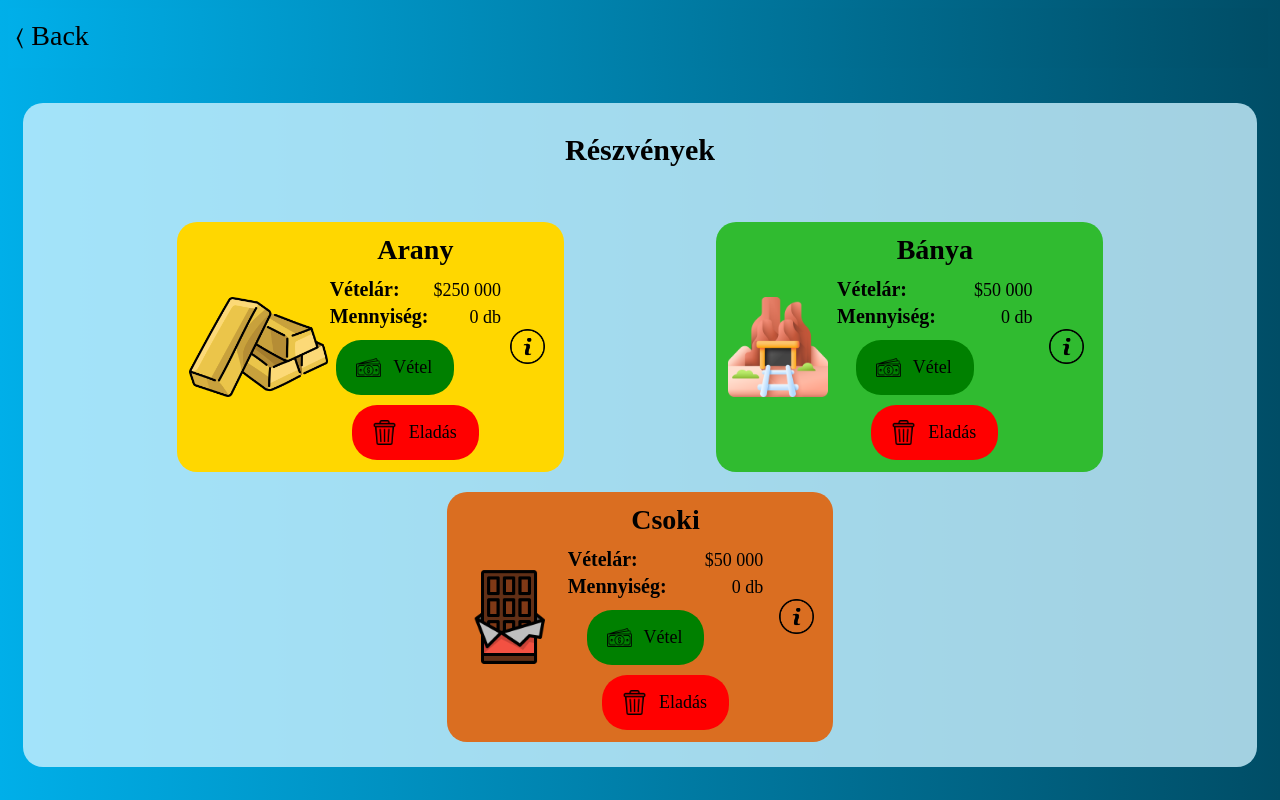
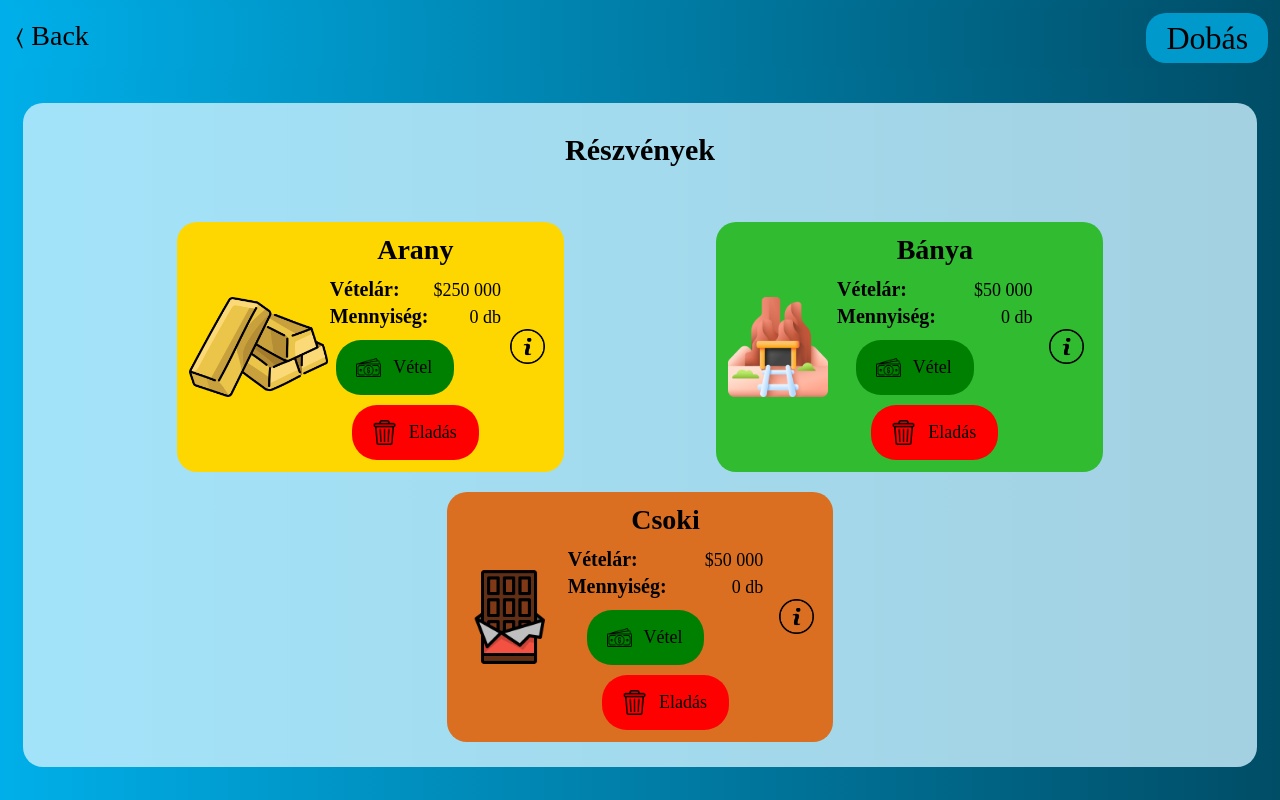
Before and after one commit to dvd2001/MyFirstMillion, an Angular app: page /game in a window 1280 px wide. Shown: the top 800 px of the page. Built offline with nearby package versions, Linux system fonts and the light colour scheme.

Commit message:
Adding roll btn to navbar

```diff
--- a/src/app/components/game-page/game-page.css
+++ b/src/app/components/game-page/game-page.css
@@ -245,6 +245,22 @@ h2 {
     padding-bottom: 5px;
 }
 
+#roll {
+    background-color: var(--bg-sp-button);
+    color: var(--button);
+    font-size: 32px;
+    border: none;
+    border-radius: 20px;
+    padding-left: 20px;
+    padding-right: 20px;
+    margin-top: 5px;
+}
+
+#roll:hover {
+    background-color: var(--bg-sp-button-hover);
+    cursor: pointer;
+}
+
 #gold {
     background-color: var(--bg-gold);
 }
--- a/src/app/components/game-page/game-page.html
+++ b/src/app/components/game-page/game-page.html
@@ -1,5 +1,6 @@
 <div id="navbar">
     <button id="backBtn" (click)="onBack()">〈 Back</button>
+    <button id="roll" (click)="roll()">Dobás</button>
 </div>
 <section id="stocks">
     <div class="title">
--- a/src/app/components/game-page/game-page.ts
+++ b/src/app/components/game-page/game-page.ts
@@ -4,6 +4,8 @@ import { DataReadingService } from '../../services/data-reading-service/data-rea
 import { Router } from '@angular/router';
 import { Field } from '../../models/Field';
 import { NgIf } from '@angular/common';
+import { isNull } from 'node:util';
+import { ParseError } from '@angular/compiler';
 
 @Component({
   selector: 'app-game-page',
@@ -15,6 +17,7 @@ export class GamePage implements OnInit {
   private fields: Field[] = [];
   private startField: number = 0;
   private maxOnline: number = 0;
+  private field: number = 0;
   public showLevel1 = false;
   public showLevel2 = false;
   public showLevel3 = false;
@@ -212,4 +215,17 @@ export class GamePage implements OnInit {
   online5Sell(): void {
 
   }
+
+  roll(): void {
+    let next = prompt('Hanyas volt a dobás?');
+    try {
+      if (next !== null) {
+        let nextRoll: number = parseInt(next);
+        if (isNaN(nextRoll) || nextRoll < 1 || nextRoll > 6) throw ParseError;
+        this.field += nextRoll;
+      }
+    } catch (error) {
+      alert('Nincs ilyen szám a dobókockán, próbáld újra!');
+    }
+  }
 }
--- a/src/styles.css
+++ b/src/styles.css
@@ -11,7 +11,7 @@ body {
     --bg-gradiant-secondary: #004d66;
     --bg-sp-button: #0099cc;
     --button: black;
-    --bg-sp-button-hover: #0099cc88;
+    --bg-sp-button-hover: #0099ccaa;
     --bg-nav: #004d6633;
     --border-nav: #0000001f;
     --bg-form: #ccf2ffcc;
@@ -45,7 +45,7 @@ body {
     --bg-gradiant-secondary: black;
     --bg-sp-button: darkblue;
     --button: white;
-    --bg-sp-button-hover: #00008b88;
+    --bg-sp-button-hover: #00008baa;
     --bg-nav: #00000033;
     --border-nav: #0000001f;
     --bg-form: #191919aa;
```
